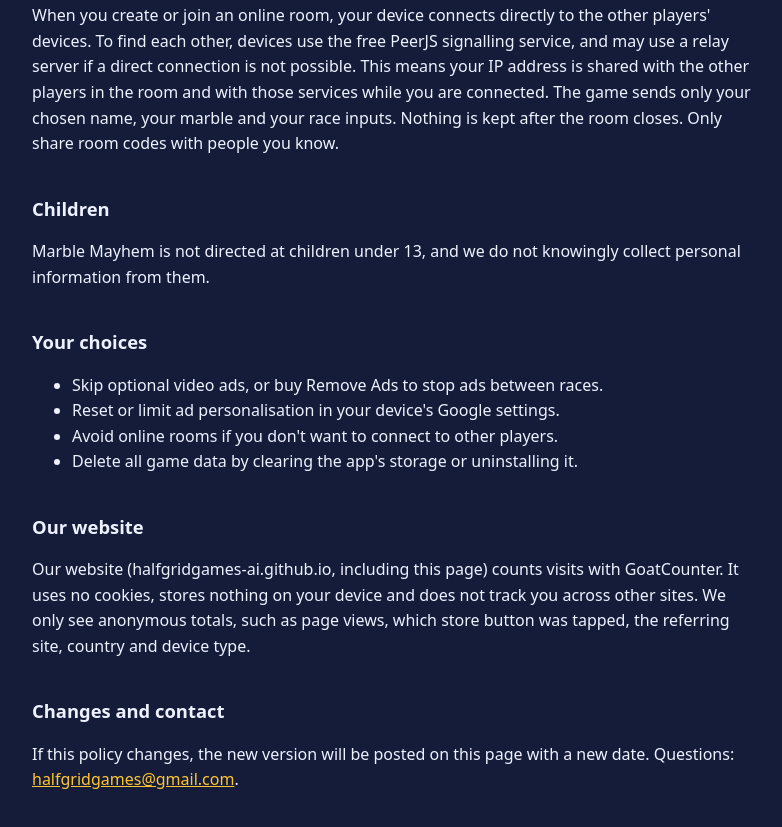
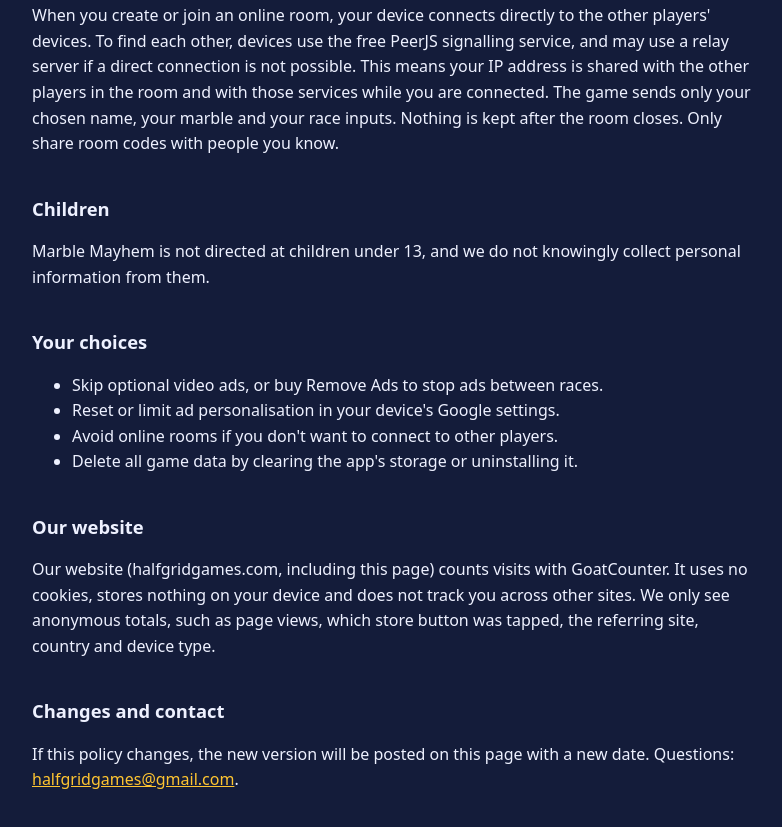
Before and after one commit to halfgridgames-ai/halfgridgames-ai.github.io, a plain HTML site: page privacy/marble-mayhem.html in a window 1280 px wide. Shown: the part 1177-2004 px from the top of the page, without its empty margins (248-1030 px from the left). Drawn offline with Linux system fonts and the light colour scheme.

Commit message:
Serve the studio site from halfgridgames.com
Co-Authored-By: Claude Opus 5.5 <noreply@anthropic.com>
Claude-Session: https://claude.ai/code/session_01XLejpaET2edBPe6VSocyMK

```diff
--- a/privacy/marble-mayhem.html
+++ b/privacy/marble-mayhem.html
@@ -48,7 +48,7 @@
 </ul>
 
 <h2>Our website</h2>
-<p>Our website (halfgridgames-ai.github.io, including this page) counts visits with GoatCounter. It uses no cookies, stores nothing on your device and does not track you across other sites. We only see anonymous totals, such as page views, which store button was tapped, the referring site, country and device type.</p>
+<p>Our website (halfgridgames.com, including this page) counts visits with GoatCounter. It uses no cookies, stores nothing on your device and does not track you across other sites. We only see anonymous totals, such as page views, which store button was tapped, the referring site, country and device type.</p>
 
 <h2>Changes and contact</h2>
 <p>If this policy changes, the new version will be posted on this page with a new date. Questions: <a href="mailto:halfgridgames@gmail.com">halfgridgames@gmail.com</a>.</p>
```
Also changed, not shown: index.html (+2 -2 lines), privacy/studs-up.html (+2 -2 lines), 2 other files.
